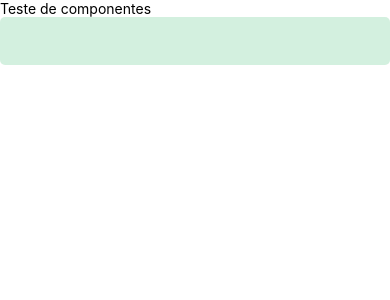
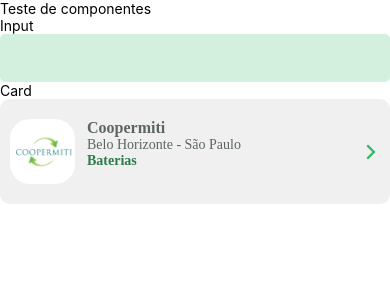
Before and after one commit to maeceloacm1998/GoGreen, a React Native app: screen / in a window 390 px wide. Shown: the top 300 px of the page. Built offline with nearby package versions, Linux system fonts and the light colour scheme.

Commit message:
feat; Add card component

```diff
--- a/App.tsx
+++ b/App.tsx
@@ -1,12 +1,20 @@
 import React from 'react';
 import {Text, View} from 'react-native';
+import Card from './src/components/Card';
 import Input from './src/components/Input';
 
 const App = () => {
   return (
     <View>
       <Text>Teste de componentes</Text>
+      <Text>Input</Text>
       <Input />
+      <Text>Card</Text>
+      <Card
+        title="Coopermiti"
+        addressText="Belo Horizonte - São Paulo"
+        categoryText="Baterias"
+      />
     </View>
   );
 };
--- a/package.json
+++ b/package.json
@@ -28,6 +28,7 @@
     "@types/jest": "^26.0.23",
     "@types/react": "^18.0.21",
     "@types/react-native": "^0.70.6",
+    "@types/react-native-vector-icons": "^6.4.12",
     "@types/react-test-renderer": "^18.0.0",
     "@typescript-eslint/eslint-plugin": "^5.37.0",
     "@typescript-eslint/parser": "^5.37.0",
--- /dev/null
+++ b/src/components/Card/index.tsx
@@ -0,0 +1,53 @@
+import React from 'react';
+import {View, Text} from 'react-native';
+
+import Icon from 'react-native-vector-icons/MaterialIcons';
+
+import {
+  AddressText,
+  CardContainer,
+  CategoryText,
+  Container,
+  ContainerData,
+  ImageCustom,
+  TitleText,
+} from './styled';
+
+export type CardType = {
+  image?: string;
+  title: string;
+  addressText: string;
+  categoryText: string;
+  onClick?: () => void;
+};
+
+import Test from '../../assets/images/test.png';
+import themes from '../../themes/themes';
+
+const translate = (props: CardType) => ({
+  image: props.image ? props.image : Test,
+  title: props.title ? props.title : 'default',
+  addressText: props.addressText ? props.addressText : 'default',
+  categoryText: props.categoryText ? props.categoryText : 'default',
+  onClick: props.onClick ? props.onClick : () => {},
+});
+
+const Card = (props: CardType) => {
+  const {image, title, addressText, categoryText, onClick} = translate(props);
+  return (
+    <CardContainer activeOpacity={0.7} onPress={onClick}>
+      <Container>
+        <ImageCustom source={image} />
+        <ContainerData>
+          <TitleText>{title}</TitleText>
+          <AddressText>{addressText}</AddressText>
+          <CategoryText>{categoryText}</CategoryText>
+        </ContainerData>
+      </Container>
+
+      <Icon name="arrow-forward-ios" size={18} color={themes.color.primary} />
+    </CardContainer>
+  );
+};
+
+export default Card;
--- /dev/null
+++ b/src/components/Card/styled.ts
@@ -0,0 +1,43 @@
+import styled from "styled-components/native";
+import themes from "../../themes/themes";
+
+export const CardContainer = styled.TouchableOpacity`
+  background-color: ${themes.color.background_card_color};
+  flex-direction: row;
+  justify-content: space-between;
+  align-items: center;
+  padding: 20px 10px;
+  border-radius: 10px;
+`;
+
+export const ImageCustom = styled.Image`
+  width: 65px;
+  height: 65px;
+  border-radius: 20px;
+  margin-right: 12px;
+`;
+
+export const Container = styled.View`
+  flex-direction: row;
+`;
+export const ContainerData = styled.View``;
+
+export const TitleText = styled.Text`
+  font-size: 16px;
+  font-family: ${themes.fonts.jost_medium};
+  font-weight: 700;
+  color: ${themes.color.text_color};
+`;
+
+export const AddressText = styled.Text`
+  font-size: 14px;
+  font-family: ${themes.fonts.jost_regular};
+  color: ${themes.color.text_color};
+`;
+
+export const CategoryText = styled.Text`
+  font-size: 14px;
+  font-family: ${themes.fonts.jost_bold};
+  font-weight: bold;
+  color: ${themes.color.primary_dark};
+`;
--- a/src/themes/themes.ts
+++ b/src/themes/themes.ts
@@ -1,11 +1,12 @@
 export default {
   color: {
     primary: '#32B768',
+    primary_dark: "#2B7A4B",
     primary_light_medium: "#32b76753",
     primary_light_low: "#32b76736",
     category_tag_color: "#2B7A4B",
     text_color: "#5C6660",
-    background_card_color: "#F8F8F8",
+    background_card_color: "#F0F0F0",
   },
   fonts: {
     roboto_regular: "Roboto-Regular",
@@ -13,6 +14,6 @@ export default {
     roboto_bold: "Roboto-Bold",
     jost_regular: "Jost-Regular",
     jost_medium: "Jost-Megular",
-    jost_boldr: "Jost-Begular",
+    jost_bold: "Jost-Begular",
   }
 }
--- a/tsconfig.json
+++ b/tsconfig.json
@@ -7,7 +7,8 @@
     "skipLibCheck": true ,
     "types": [
       "jest",
-      "@types/styled-components-react-native"
+      "@types/styled-components-react-native",
+      "@types/react-native-vector-icons"
     ]
   }
 }
```
Also changed, not shown: src/assets/images/test.png (added), 1 other file (tests, documents, lock files or other folders).
